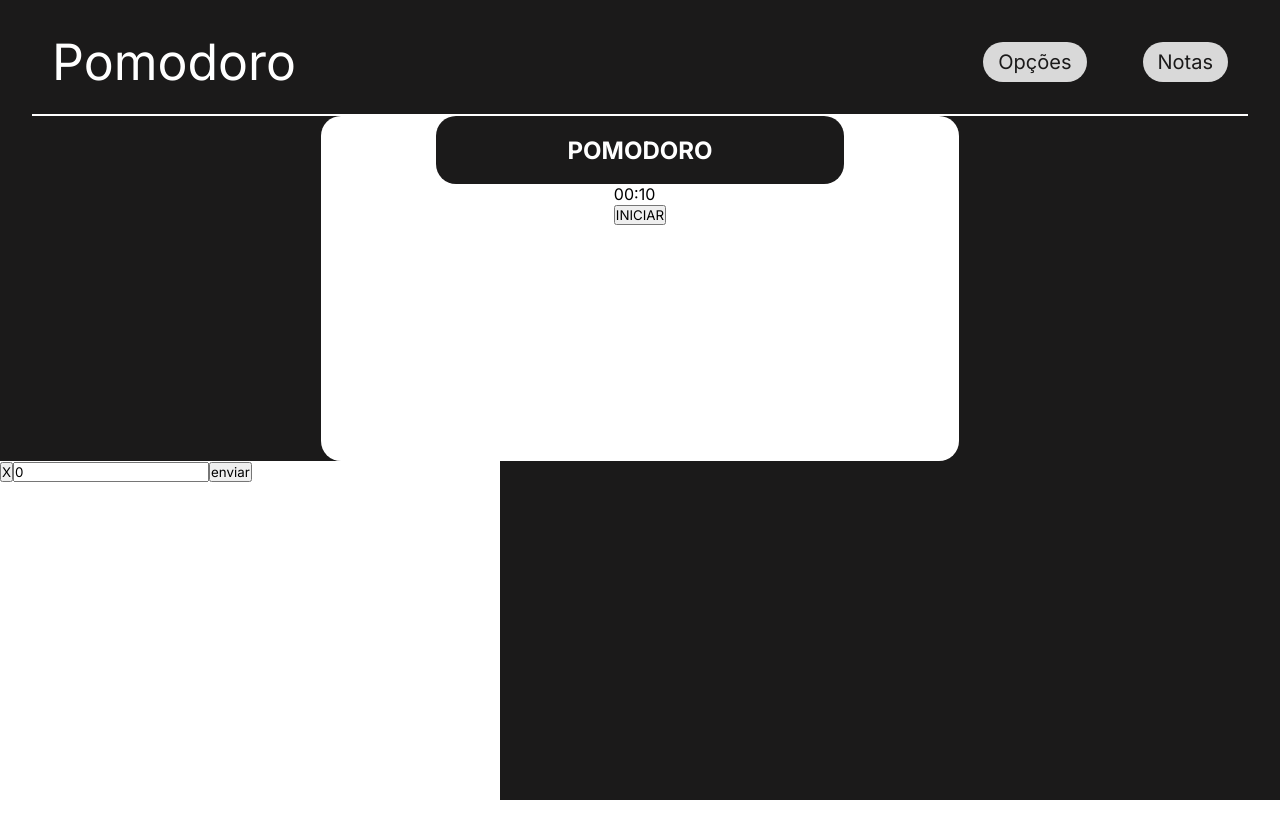
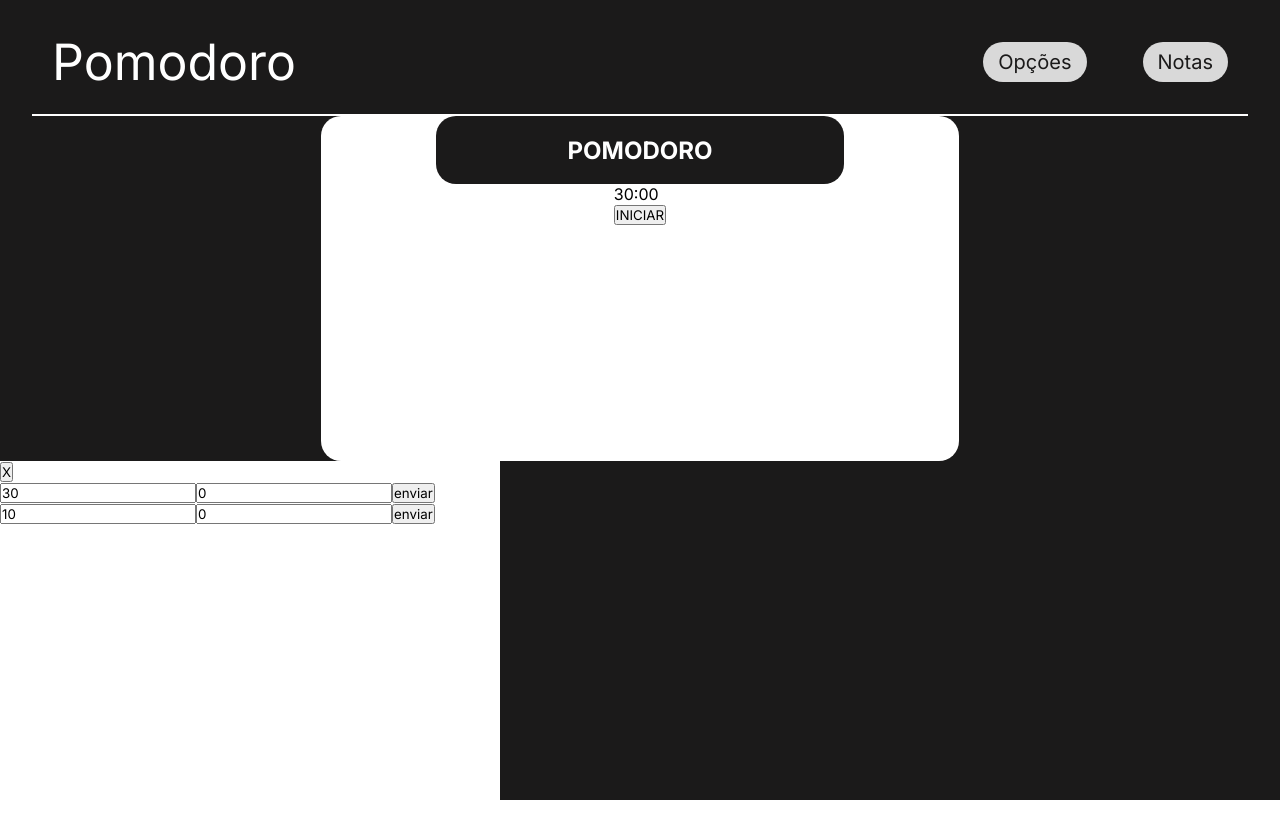
Before and after one commit to Rick0804/Pomodoro-front, a Vue app: page / in a window 1280 px wide. Both pictures are taken after a click on the button "Opções". Shown: the top 838 px of the page. Built offline with nearby package versions, Linux system fonts and the light colour scheme.

Commit message:
config-finishing

```diff
--- a/src/App.vue
+++ b/src/App.vue
@@ -1,8 +1,17 @@
 <script>
+import { timers } from './store/store';
+import { toRefs } from 'vue';
 import Header from './components/Header.vue';
 import HomePage from './components/HomePage.vue';
 import Options from './components/Options.vue';
 export default {
+  setup(){
+        const timer = timers();
+        const {statusTimer} = toRefs(timer)
+        return {
+            statusTimer
+        }
+  },
   components: {
     Header,
     HomePage,
@@ -17,26 +26,39 @@ export default {
   },
   methods: {
     changeOptions(){
-      console.log("teste options")
-      this.showOptions = !this.showOptions
+      if(!this.statusTimer){
+        !this.showOptions ? this.showOptions = true : this.showOptions = false;
+      } else {
+        !this.showOptions ? this.showOptions = true : this.showOptions = false;
+        this.statusTimer = !this.statusTimer;
+      }
     }
   },
   watch: {
-    showOptions(){
-      console.log(this.showOptions)
+    statusTimer(){
+      if(this.statusTimer){
+        if(this.showOptions){
+          this.showOptions = false
+        }
+      }
     }
   }
+
 }
 </script>
 
 <template>
-  <Header @changeOptions="changeOptions"/>
-  <HomePage />
-  <div v-if="showOptions" class="opcoes">
+  <div class="teste">
+    <Header @changeOptions="changeOptions"/>
+    <HomePage />
+    <div v-if="showOptions" class="opcoes">
     <Options @changeOptions="changeOptions" />
   </div>
+  </div>
+
 
 </template>
 
 <style>
+
 </style>
--- a/src/components/Header.vue
+++ b/src/components/Header.vue
@@ -1,8 +1,16 @@
 <script>
 import Options from './Options.vue'
-
+import { toRefs } from 'vue';
+import { timers } from '../store/store';
 export default {
     name: 'Header',
+    setup(){
+        const timer = timers();
+        const {statusTimer} = toRefs(timer)
+        return {
+            statusTimer
+        }
+    },
     components: {
         Options,
     }
@@ -20,14 +28,9 @@ export default {
             </nav>
         </div>
     </header>
-    <div v-if="this.opcoes">
-        <Options />
-
-    </div>
 </template>
 
 <style>
-/* tema escuro */
 
 .elements {
     display: flex;
--- a/src/components/Options.vue
+++ b/src/components/Options.vue
@@ -1,33 +1,67 @@
 <script>
-import {timers} from '../store/store.js'
+import { toRefs } from 'vue';
+import { timers } from '../store/store.js';
 export default {
     setup(){
         const timer = timers();
+        const {secondP, minuteP, secondB, minuteB, statusTimer} = toRefs(timer)
         return {
-            minute: timer.minute,
-            seconds: timer.second,
-            setMinute: (values) => timer.setMinute(values)
+            secondP,
+            minuteP,
+            secondB,
+            minuteB,
+            statusTimer,
+            setMinutePom: timer.setMinuteP,
+            setMinuteBreak: timer.setMinuteB,
+            setSecondPom: timer.setSecondP,
+            setSecondBreak: timer.setSecondB,
         }
     },
     data(){
         return {
-            number: 0,
+            NumberMinutePom: this.minuteP,
+            NumberSecondPom: this.secondP,
+            NumberMinuteBreak: this.minuteB,
+            NumberSecondBreak: this.secondB,
         }
     },
     methods: {
-        exibirMinutos(){
-            this.number = Number(this.number);
-            this.setMinute(this.number)
-            console.log(this.minute)
+        setPomTimer(e){
+            this.NumberMinutePom = Number(e.target[0].value);
+            this.NumberSecondPom = Number(e.target[1].value);
+            if(this.NumberMinutePom < 60 && this.NumberMinutePom >= 0  || this.NumberSecondPom < 60 && this.NumberSecondPom >= 10){
+                this.setMinutePom(this.NumberMinutePom);
+                this.setSecondPom(this.NumberSecondPom);
+                this.NumberMinutePom = '';
+                this.NumberSecondPom = '';
+            }
+        },
+        setBreakTimer(e){
+            this.NumberMinuteBreak = Number(e.target[0].value);
+            this.NumberSecondBreak = Number(e.target[1].value);
+            if(this.NumberMinuteBreak < 60 && this.NumberMinuteBreak >= 0 || this.NumberSecondBreak < 60 && this.NumberMinuteBreak >= 0){
+                this.setMinuteBreak(this.NumberMinuteBreak);
+                this.setSecondBreak(this.NumberSecondBreak);
+                this.NumberMinuteBreak = '';
+                this.NumberSecondBreak = '';
+            }
         }
     }
 }
 </script>
 <template>
     <div class="opcoes">
-        <button @click="this.$emit('changeOptions')">X</button>
-        <input type="number" v-model="number">
-        <button @click="exibirMinutos">enviar</button>
+        <button @click="$emit('changeOptions')">X</button>
+        <form class="pomos" v-on:submit.prevent="setPomTimer">
+            <input type="number" placeholder="Defini Minutos" v-bind:value="NumberMinutePom">
+            <input type="number" placeholder="Defini Segundos" v-bind:value="NumberSecondPom">
+            <button>enviar</button>
+        </form>
+        <form class="break" v-on:submit.prevent="setBreakTimer">
+            <input type="number" placeholder="Defini Minutos" v-bind:value="NumberMinuteBreak">
+            <input type="number" placeholder="Defini Segundos" v-bind:value="NumberSecondBreak">
+            <button>enviar</button>
+        </form>
     </div>
 </template>
 <style>
--- a/src/components/PomodoroTimer.vue
+++ b/src/components/PomodoroTimer.vue
@@ -1,14 +1,26 @@
 <script>
+import { toRefs } from 'vue';
+import { timers } from '../store/store.js';
 export default {
-    nome: 'PomodoroTimer',
+   nome: 'PomodoroTimer',
+   setup(){
+        const timer = timers();
+        const {secondP, minuteP, minuteB, secondB, statusTimer} = toRefs(timer)
+        return {
+            secondP,
+            minuteP,
+            secondB,
+            minuteB,
+            statusTimer
+        }
+    },
     data() {
         return {
             timeInSeconds: 0,
-            statusTimer: false,
             statusPomo: false,
             statusBreak: false,
-            minute: 0,
-            second: 10,
+            minute: this.minuteP,
+            second: this.secondP,
             timer: null,
         }
         /*
@@ -48,11 +60,11 @@ export default {
         changeState() {
             this.statusBreak = !this.statusBreak;
             if(this.statusBreak){
-                this.minute = 0;
-                this.second = 15;
+                this.minute = this.minuteB;
+                this.second = this.secondB;
             } else {
-                this.minute = 0;
-                this.second = 10;
+                this.minute = this.minuteP;
+                this.second = this.secondP;
             }
             this.statusTimer = !this.statusTimer;
             this.statusPomo = !this.statusPomo;
@@ -67,6 +79,20 @@ export default {
                 this.pausar()
             }
         },
+        minuteP(){
+            if(!this.statusBreak) this.minute = this.minuteP;
+        },
+        secondP(){
+            if(!this.statusBreak) this.second = this.secondP;
+        },
+        minuteB(){
+           if (this.statusBreak) this.minute = this.minuteB;
+        },
+        secondB(){
+           if (this.statusBreak) this.second = this.secondB;
+        },
+
+
     }
 }
 </script>
@@ -87,7 +113,7 @@ export default {
             </div>
             <div class="status-timer">
                 <button @click="statusCron">{{ !this.statusTimer ? 'INICIAR' : 'PARAR' }}</button>
-                <button v-if="statusPomo" @click="changeState">PULAR</button>
+                <button v-if="statusTimer" @click="changeState">PULAR</button>
             </div>
         </div>
     </section>
--- a/src/main.js
+++ b/src/main.js
@@ -1,12 +1,12 @@
 import './assets/style/reset.css'
-import {timers} from './store/store.js';
+import { timers } from './store/store.js';
 import { createApp } from 'vue'
 import { createPinia } from 'pinia'
 import App from './App.vue'
 
 const pinia = createPinia();
 const app = createApp(App)
+app.use(pinia)
 app.mount("#app")
-app.use(pinia)
 
-const timer = timers
+const timer = timers()
--- a/src/store/store.js
+++ b/src/store/store.js
@@ -2,15 +2,25 @@ import { defineStore } from "pinia";
 
 export const timers = defineStore('timers', {
     state: () => ({
-        second: 35,
-        minute: 48
+        minuteP: 30,
+        secondP: 0,
+        minuteB: 10,
+        secondB: 0,
+        statusTimer: false,
+
     }),
     actions: {
-        setMinute(value){
-            this.minute = value
+        setMinuteP(value){
+            this.minuteP = value
         },
-        setSecond(value){
-            this.second = value
+        setSecondP(value){
+            this.secondP = value
+        },
+        setMinuteB(value){
+            this.minuteB = value
+        },
+        setSecondB(value){
+            this.secondB = value
         }
     }
 })
```
Also changed, not shown: src/components/InputTask.vue (added), src/components/TaskList.vue (added).
